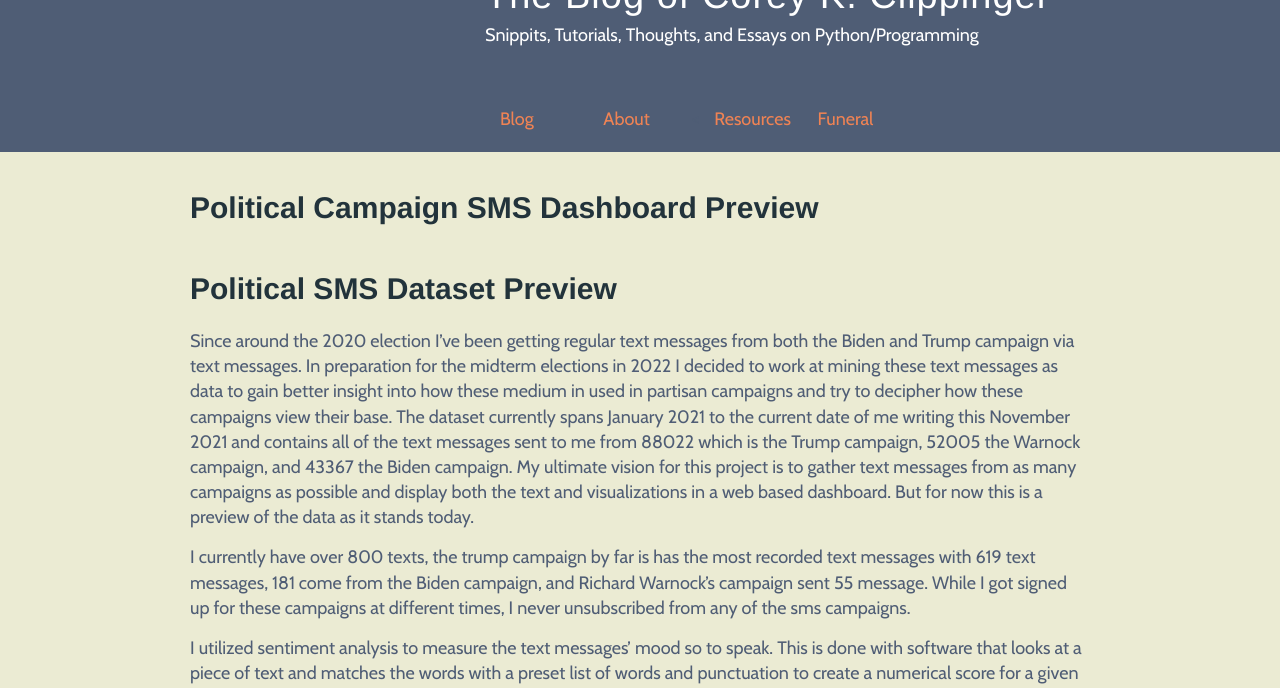
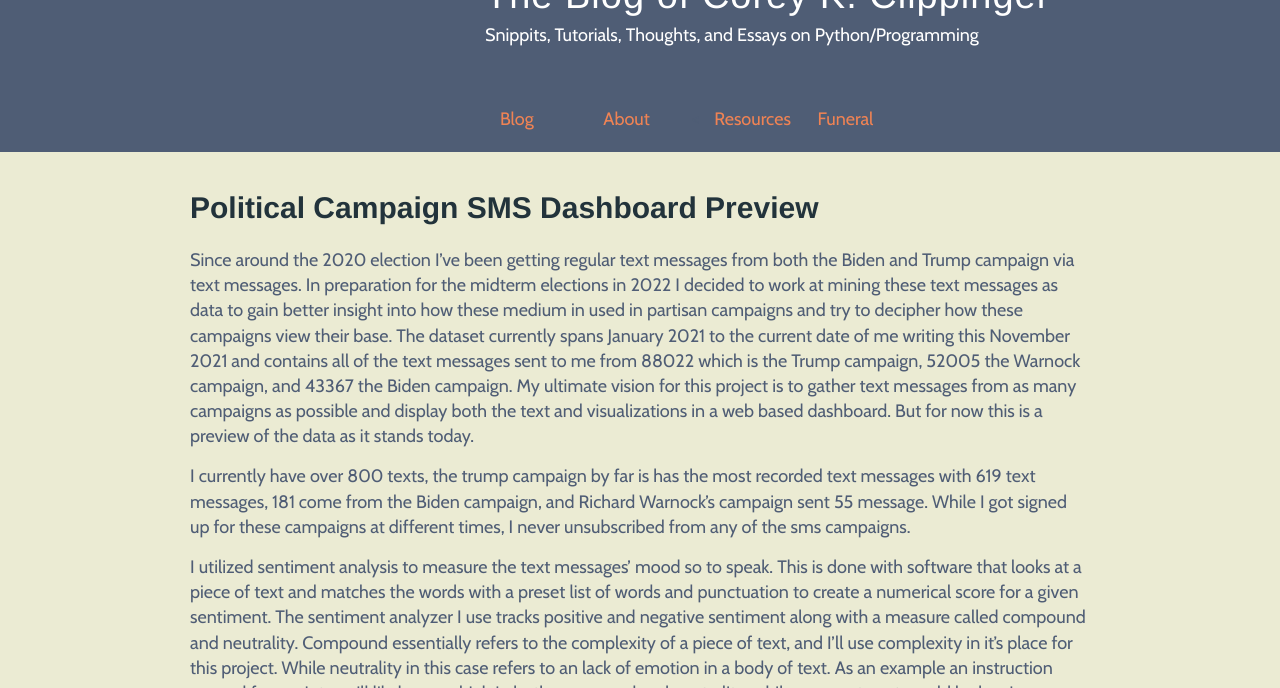
Before and after one commit to coreyclip/coreyclip.github.io, a Jekyll site: the page built from _posts/2021-11-22-Political-Sms-Campaign-Project-Preview.md, in a window 1280 px wide and 900 px high, cut to the strip 212-900 px from the top of the window. Built offline with Jekyll 4.4.1, drawn with Linux system fonts in a browser that asks for light colours; nearby versions of some CDN libraries; some web fonts are replaced.

Commit message:
Remove top title

```diff
--- a/_posts/2021-11-22-Political-Sms-Campaign-Project-Preview.md
+++ b/_posts/2021-11-22-Political-Sms-Campaign-Project-Preview.md
@@ -4,7 +4,6 @@ title: Political Campaign SMS Dashboard Preview
 published: true
 tags: project politics data
 ---
-# Political SMS Dataset Preview
 Since around the 2020 election I've been getting regular text messages from both the Biden and Trump campaign via text messages. In preparation for the midterm elections in 2022 I decided to work at mining these text messages as data to gain better insight into how these medium in used in partisan campaigns and try to decipher how these campaigns view their base. The dataset currently spans January 2021 to the current date of me writing this November 2021 and contains all of the text messages sent to me from 88022 which is the Trump campaign, 52005 the Warnock campaign, and 43367 the Biden campaign. My ultimate vision for this project is to gather text messages from as many campaigns as possible and display both the text and visualizations in a web based dashboard. But for now this is a preview of the data as it stands today.
 
 I currently have over 800 texts, the trump campaign by far is has the most recorded text messages with 619 text messages, 181 come from the Biden campaign, and Richard Warnock's campaign sent 55 message. While I got signed up for these campaigns at different times, I never unsubscribed from any of the sms campaigns.
```
